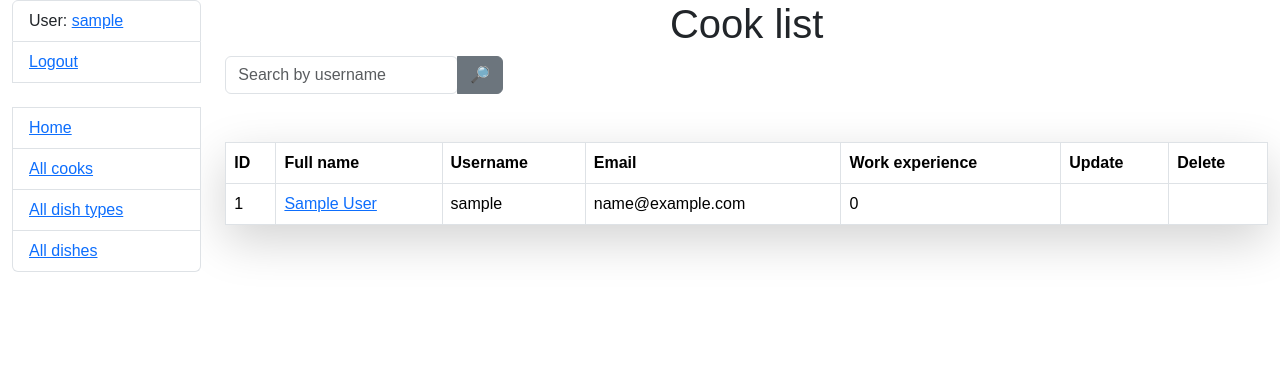
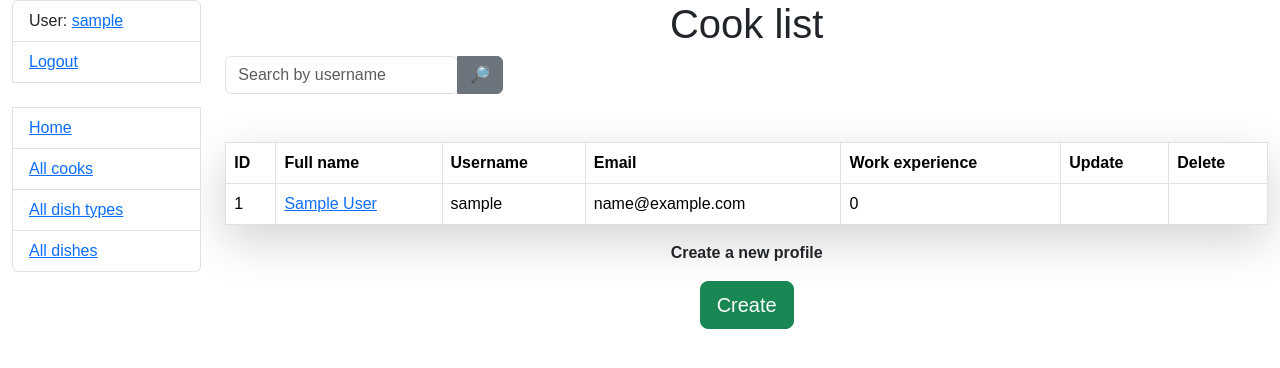
Before and after one commit to 380974261314kv/Restaurant-kitcheen-service, a Django app: page /cooks/ in a window 1280 px wide. Shown: the top 368 px of the page. Run offline with Django 4.2, Linux system fonts and the light colour scheme; the visitor is signed in with stand-in values (Sample User, id 1); data comes from the database, SQL or seed files in the repository; some libraries are stand-ins or nearby versions.

Commit message:
add CreateView, route & template for Cook model

```diff
--- a/restaurant/urls.py
+++ b/restaurant/urls.py
@@ -8,10 +8,11 @@ urlpatterns = [
     path("", views.index, name="index"),
     path("dish_types/", views.DishTypeListView.as_view(), name="dish-type-list"),
     path("dish_types/<int:pk>/", views.DishTypeDetailView.as_view(), name="dish-type-detail"),
-    path("dish_types/ctreate/", views.DishTypeCreateView.as_view(), name="dish-type-create"),
+    path("dish_types/create/", views.DishTypeCreateView.as_view(), name="dish-type-create"),
     path("dishes/", views.DishListView.as_view(), name="dish-list"),
     path("dishes/<int:pk>/", views.DishDetailView.as_view(), name="dish-detail"),
     path("dishes/create/", views.DishCreateView.as_view(), name="dish-create"),
     path("cooks/", views.CookListView.as_view(), name="cook-list"),
     path("cooks/<int:pk>/", views.CookDetailView.as_view(), name="cook-detail"),
+    path("cooks/create/", views.CookCreateView.as_view(), name="cook-create"),
 ]
--- a/restaurant/views.py
+++ b/restaurant/views.py
@@ -120,3 +120,8 @@ class CookListView(LoginRequiredMixin, generic.ListView):
 
 class CookDetailView(LoginRequiredMixin, generic.DetailView):
     model = Cook
+
+
+class CookCreateView(LoginRequiredMixin, generic.CreateView):
+    model = Cook
+    form_class = CookCreationForm
--- a/templates/restaurant/cook_list.html
+++ b/templates/restaurant/cook_list.html
@@ -37,4 +37,8 @@
 {% else %}
 <p>There are no cooks</p>
 {% endif %}
+<div class="make-dish">
+  <p><b>Create a new profile</b></p>
+  <a href="{% url 'restaurant:cook-create' %}" class="btn btn-success btn-lg">Create</a><br/>
+</div>
 {% endblock %}
```
Also changed, not shown: templates/restaurant/cook_form.html (added, +12 -0 lines).
